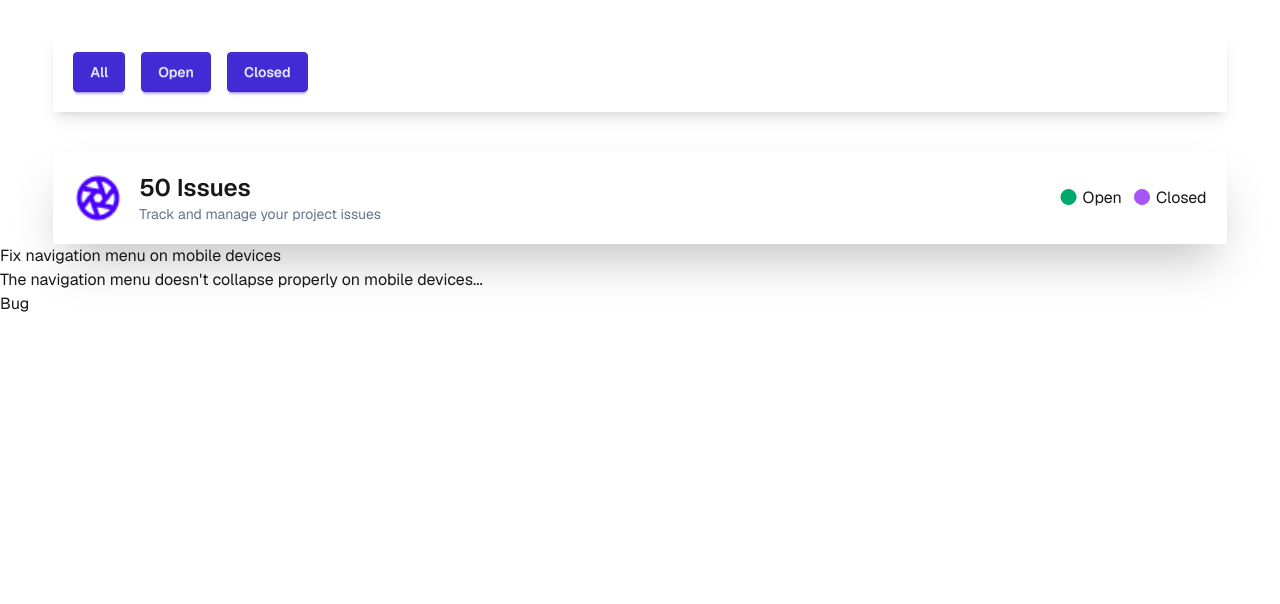
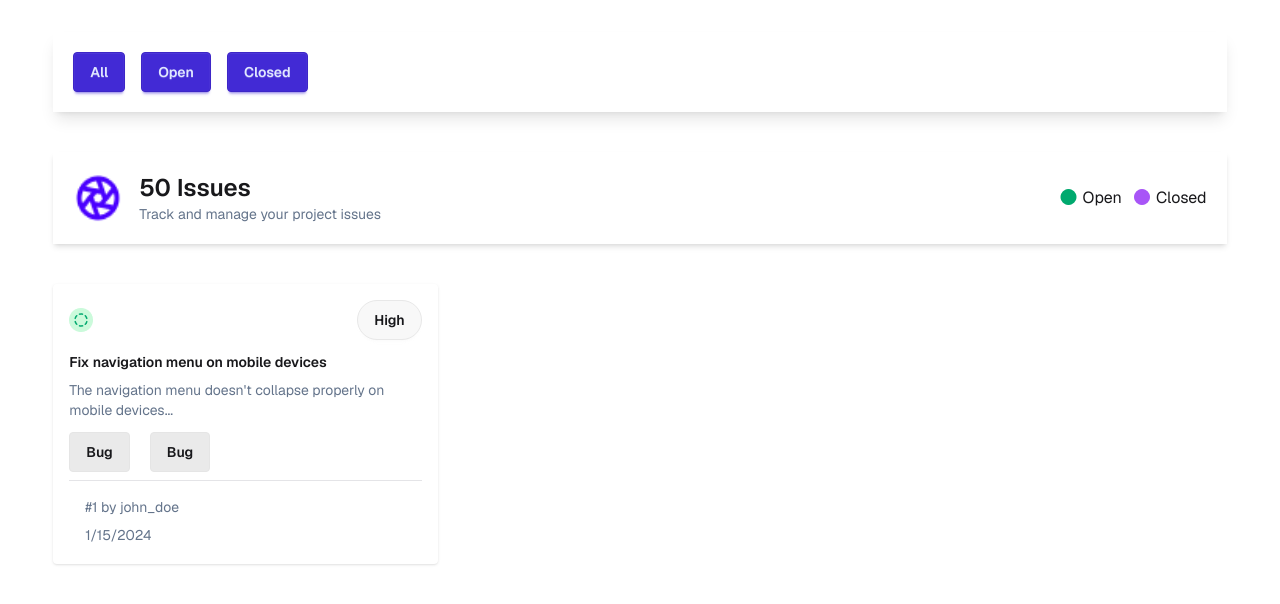
Before and after one commit to rokan45/project-github_issue_tracker, a plain HTML site: page homepage.html in a window 1280 px wide. Shown: the part 72-676 px from the top of the page. Drawn offline with nearby package versions, Linux system fonts and the light colour scheme.

Commit message:
making template  issue card in contianer section

```diff
--- a/homepage.html
+++ b/homepage.html
@@ -29,7 +29,7 @@
         <div class="navbar-start">
             <a class="flex items-center gap-2">
                 <img src="./images/github-logo.png" alt="" width="36px" height="36px">
-                <span class="text-2xl font-semibold">GitHub Issues Tracker</span>
+                <span class="hidden sm:inline text-2xl font-semibold sm:">GitHub Issues Tracker</span>
             </a>
         </div>
         <div class="navbar-end join flex item-center mx-auto">
@@ -54,7 +54,7 @@
 </section>
 
 <!-- Number of Issue section -->
-<section class="w-11/12 mx-auto py-5 mt-5 flex items-center justify-between shadow-2xl px-5">
+<section class="w-11/12 mx-auto py-5 mt-5 flex items-center justify-between shadow-md px-5">
     <!-- number content -->
     <div class="flex gap-4">
         <img src="./images/Aperture.png" alt="" width="50px" height="50px">
@@ -71,14 +71,25 @@
 </section>
 
 <!-- Issue container section -->
-<section>
-    <div>
-        <h2>Fix navigation menu on mobile devices</h2>
-        <p>The navigation menu doesn't collapse properly on mobile devices...</p>
+<section class="w-11/12  mx-auto grid grid-cols-3 gap-2.5 py-10">
+    <div class="h-70 p-4 rounded-sm shadow-sm">
+        <div class="flex justify-between items-center mb-3">
+            <img src="./images/Open-Status.png" alt="">
+            <button class="btn rounded-4xl">High</button>
+        </div>
+        <h2 class="text-sm font-semibold mb-2">Fix navigation menu on mobile devices</h2>
+        <p class="text-sm text-[#64748B]">The navigation menu doesn't collapse properly on mobile devices...</p>
 
-        <div>
-            <button>Bug</button>
+        <div class="felx items-center mt-3 space-x-4">
+            <button class="btn btn-soft">Bug</button>
+            <button class="btn btn-soft">Bug</button>
         </div>
+        <hr class="border-[#E4E4E7] mt-2">
+        <div class="p-4 space-y-2">
+            <h2 class="text-sm text-[#64748B]">#1 by john_doe</h2>
+            <h2 class="text-sm text-[#64748B] mb-2">1/15/2024</h2>
+        </div>
+
     </div>
 </section>
 
```
